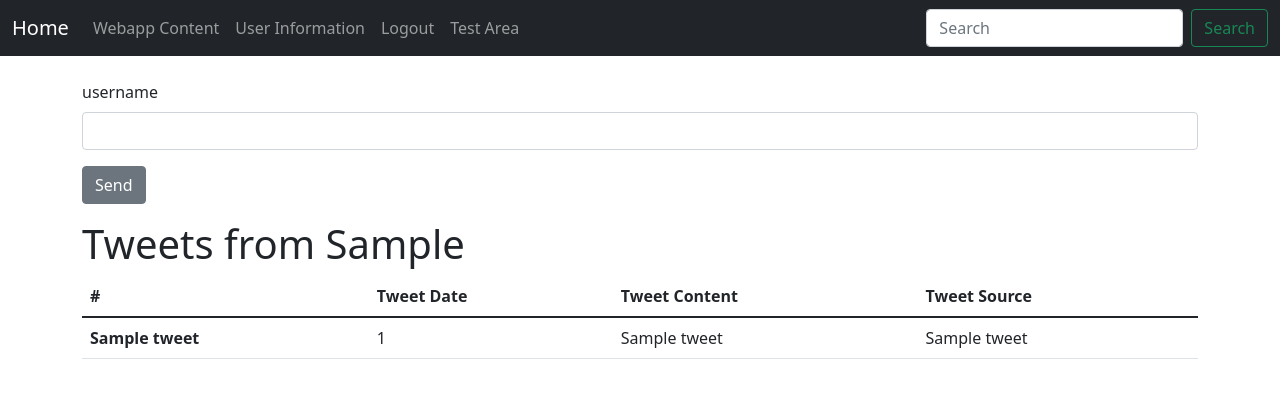
After one commit to Fabbochan/database101, a Flask app: template templates/webparser.html in a window 1280 px wide. The commit adds this page. Shown: the top 398 px of the page. Run offline with Flask 2, Linux system fonts and the light colour scheme; the template is opened without the code that fills it: values that come from a table or form of the project are taken from there, most other values are stand-ins (such as "Sample title", 1, 10 or a date in 2020); some libraries are stand-ins or nearby versions.

Commit message:
Integrating a twitter webscraper

```diff
--- a/server.py
+++ b/server.py
@@ -4,6 +4,7 @@ from wtforms import StringField, SubmitField, PasswordField, DateField, validato
 from wtforms.validators import DataRequired
 import main
 from functools import wraps
+import webscraper
 
 
 app = Flask(__name__)
@@ -36,6 +37,16 @@ class BookEntryForm(FlaskForm):
     publish_date = DateField("publish_date")
     isbn = StringField("isbn")
     submit = SubmitField("create")
+
+
+class TwitterUserSearchForm(FlaskForm):
+    username = StringField("username")
+
+
+class TwitterStringSearchForm(FlaskForm):
+    search_string = StringField("Search_text")
+    startdate = DateField("startdate")
+    enddate = DateField("enddate")
 
 
 def login_required(f):
@@ -91,10 +102,28 @@ def logout():
 @login_required
 def content_management():
     global user
-    review_form = BookReviewForm()
-    book_creation_form = BookEntryForm()
 
-    return render_template("content_management.html", review_form=review_form, book_creation_form=book_creation_form)
+    return render_template("content_management.html")
+
+
+@app.route("/webparser", methods=["GET", "POST"])
+@login_required
+def webparser_content():
+    global user
+    print(user)
+    twitter_user = None
+    tweet_form = TwitterUserSearchForm()
+    if request.method == "POST" and tweet_form.is_submitted():
+        twitter_user = tweet_form.username.data
+        tweet_form.username.data = ""
+        print(twitter_user)
+
+    tweet_info = webscraper.get_tweets_from_user(twitter_user)
+
+    return render_template("webparser.html",
+                           twitter_user=twitter_user,
+                           tweet_form=tweet_form,
+                           tweet_info=tweet_info)
 
 
 @app.route("/book_creation")
--- a/templates/content_management.html
+++ b/templates/content_management.html
@@ -32,9 +32,9 @@
     <div class="card text-white bg-dark mb-3">
   <div class="card-header">Web application</div>
   <div class="card-body">
-    <h5 class="card-title">Amazon Parser</h5>
+    <h5 class="card-title">Twitter Parser</h5>
     <p class="card-text">Some quick example text to build on the card title and make up the bulk of the card's content.</p>
-    <a href="#" class="btn btn-primary">Access</a>
+    <a href="http://127.0.0.1:5000/webparser" class="btn btn-primary">Access</a>
   </div>
 </div>
   </div>
--- /dev/null
+++ b/templates/webparser.html
@@ -0,0 +1,36 @@
+{% extends "base.html" %}
+
+{% block content %}
+
+{% from "_formhelpers.html" import render_field %}
+<form action="{{ url_for('webparser_content') }}" method=post>
+  <dl>
+    {{ render_field(tweet_form.username, class="form-control") }}
+  </dl>
+  <p><input type=submit value=Send class="btn btn-secondary">
+</form>
+
+{% if twitter_user != None %}
+  <h1>Tweets from {{ twitter_user }}</h1>
+  <table class="table">
+    <thead>
+      <tr>
+        <th scope="col">#</th>
+        <th scope="col">Tweet Date</th>
+        <th scope="col">Tweet Content</th>
+        <th scope="col">Tweet Source</th>
+      </tr>
+    </thead>
+    <tbody>
+    {% for tweet in tweet_info %}
+      <tr>
+        <th scope="row">{{tweet[1]}}</th>
+        <td>{{tweet[0]}}</td>
+        <td>{{tweet[3]}}</td>
+        <td>{{tweet[2]}}</td>
+      </tr>
+    {% endfor %}
+    </tbody>
+  </table>
+{% endif %}
+{% endblock %}
```
Also changed, not shown: webscraper.py (added, +41 -0 lines), db.sqlite3.
